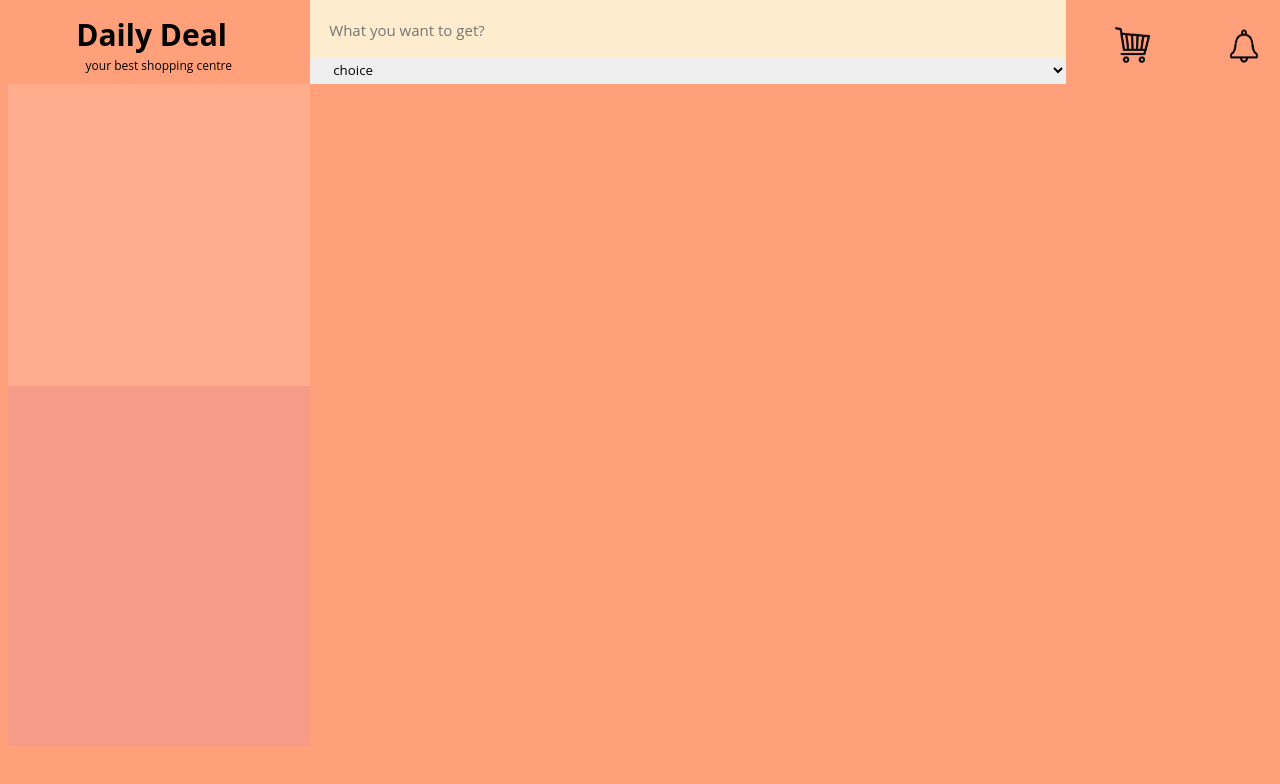
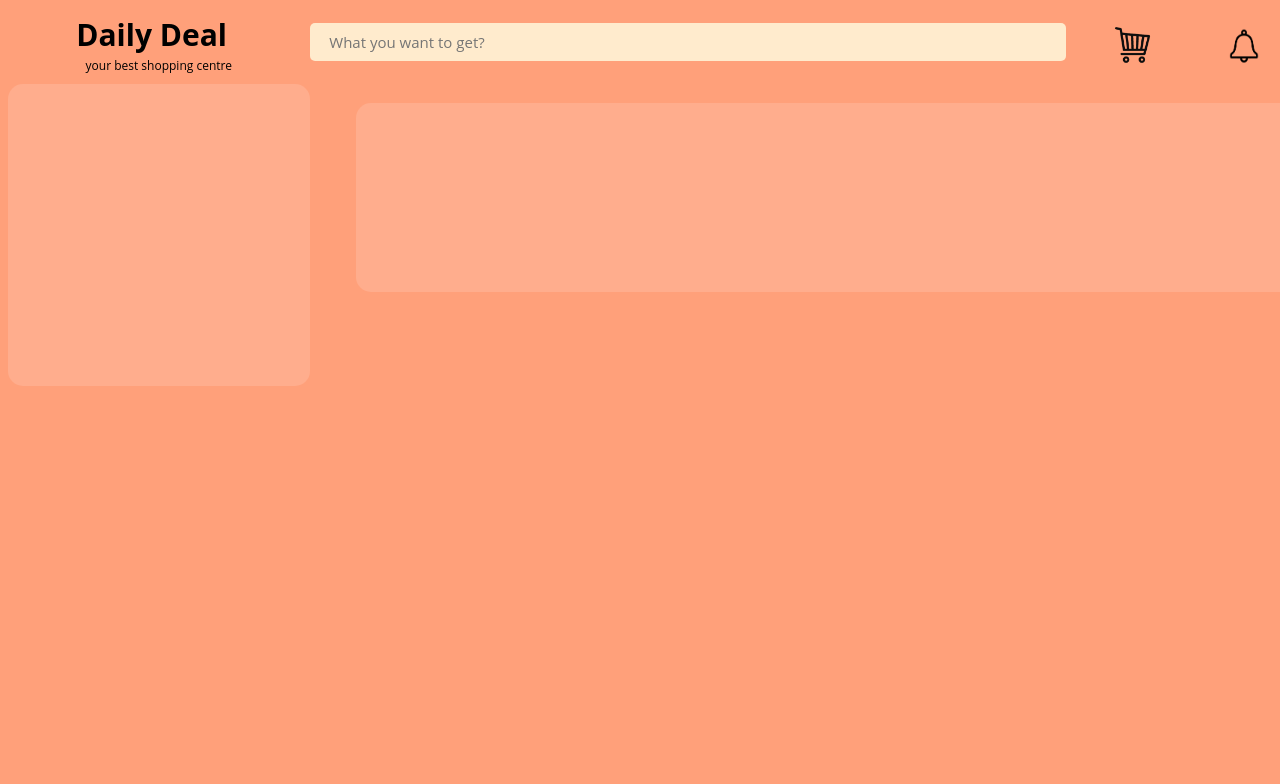
Before and after one commit to suisuiss/csc105-project, a React (Create React App) app in the folder my-project/: page /shop in a window 1280 px wide. Shown: the top 784 px of the page. Built offline with nearby package versions, Linux system fonts and the light colour scheme.

Commit message:
my-project

```diff
--- /dev/null
+++ b/my-project/src/Components/Shop/Product/Product.css
@@ -0,0 +1,9 @@
+#product{
+    width: 30cm;
+    height: 5cm;
+    background-color: rgb(255,173,141);
+    position:absolute;
+    margin-left: 9.2cm;
+    margin-top: -17cm;
+    border-radius: 15px;
+}
--- /dev/null
+++ b/my-project/src/Components/Shop/Product/Product.js
@@ -0,0 +1,11 @@
+import React from 'react'
+import './Product.css'
+export const Product = () => {
+    return (
+        <div>
+            <div id="product">
+
+            </div>
+        </div>
+    )
+}
--- a/my-project/src/Components/Shop/Shop.js
+++ b/my-project/src/Components/Shop/Shop.js
@@ -5,6 +5,7 @@ import bell from './bell.png';
 import shopcart from './shop cart.png';
 import setting from './setting.png';
 import user from './user.png';
+import { Product } from './Product/Product';
 
 const Shop= ()=> {
     return (
@@ -18,27 +19,19 @@ const Shop= ()=> {
       <div className="search">
         <input type="search" placeholder="What you want to get?" />
       </div>
-      <div className="option">
-        <select name="category" id="category">
-          <option value="option">choice</option>
-          <optgroup label="Clothes">
-            <option value="Men">Men</option>
-            <option value="Women">Women</option>
-          </optgroup>
-          <optgroup label="Food">
-            <option value="dessert">Dessert</option>
-            <option value="savory">Savory</option>
-          </optgroup>
-        </select>
-      </div>
-      <div className="ads">
+
+      <div className="category">
       </div>
       <div className="news" />
       <a href=".html"><img src={shopcart} alt="Shop Cart" name="cart" /></a>
       <a href=".html"><img src={bell} alt="Notifications" name="bell" /></a>
       <a href=".html"><img src={setting} alt="Setting" name="setting" /></a>
       <a href=".html"><img src={user} alt="User" name="user" /></a>
+      <Product/>
+
+
     </div>
+
   );
 
 }
--- a/my-project/src/Components/Shop/shop.css
+++ b/my-project/src/Components/Shop/shop.css
@@ -15,7 +15,7 @@ html{
 }
 a>p{
     font-size: 12px;
-    position: fixed;
+    position: absolute;
     margin-top: -0.6cm;
     margin-left: 2.25cm;
     font-weight: normal;
@@ -29,19 +29,21 @@ a>p{
 }
 .search{
     display: inline-block;
-    position: fixed;
-   margin-top: -0.22cm;
+    position: absolute;
+   margin-top: 0.4cm;
    margin-left: 0.2cm;
+
 
 }
 input{
     width: 20cm;
-    height: 1.6cm;
+    height: 1cm;
     background-color: blanchedalmond;
     border: none;
     font-size: 15px;
     font-family: 'Open Sans', sans-serif;
     padding-left: 0.5cm;
+    border-radius: 5px;
 }
 .option{
     position: absolute;
@@ -50,22 +52,17 @@ input{
 
 
 }
-select{
-    width: 20cm;
-    height: 0.7cm;
-    border: none;
-    font-family: 'Open Sans', sans-serif;
-    padding-left: 0.5cm;
-}
-.ads{
+
+.category{
     width: 8cm;
     height: 8cm;
     background-color: rgb(255,173,141);
+    border-radius: 15px;
 }
 .news{
     width: 8cm;
     height: 9.52cm;
-    background-color: rgb(246,155,135);
+
 
 }
 
--- a/my-project/src/index.js
+++ b/my-project/src/index.js
@@ -3,9 +3,7 @@ import App from './App';
 import { BrowserRouter, Router,Route, Link } from "react-router-dom";
 import {browserHistory} from 'react-router';
 import ReactDOM ,{render} from 'react-dom';
-import LogIn from"./Components/LogIn/LogIn";
-import SignUp from"./Components/SignUp/SignUp";
-import Shop from './Components/Shop/Shop';
+
 
 
 
```
